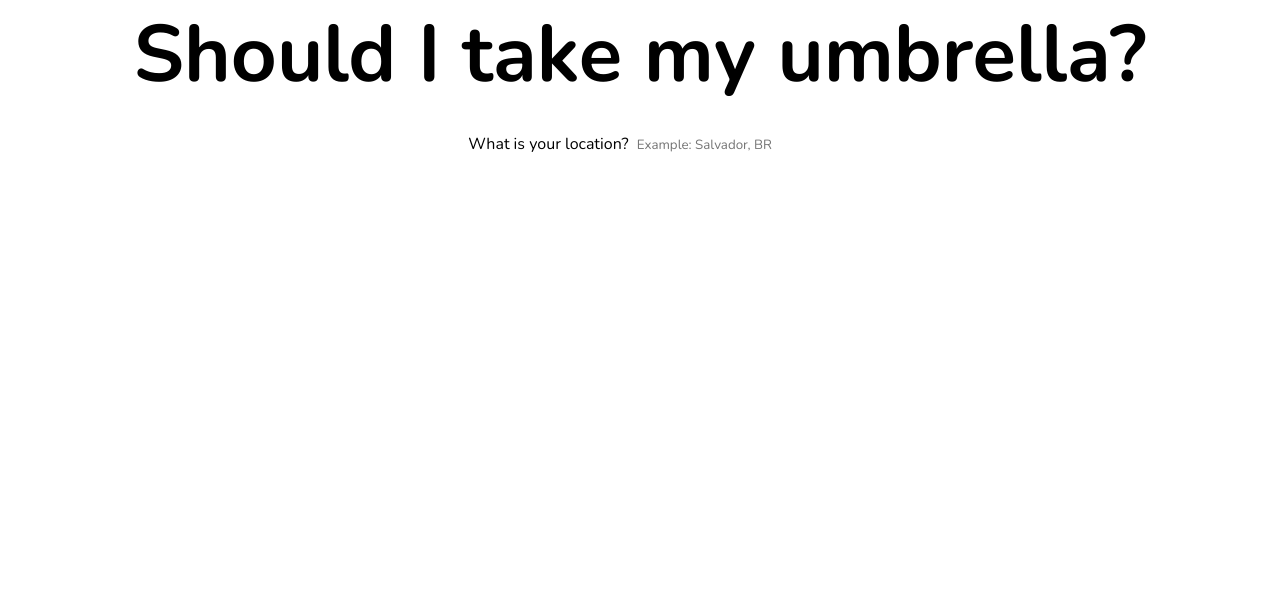
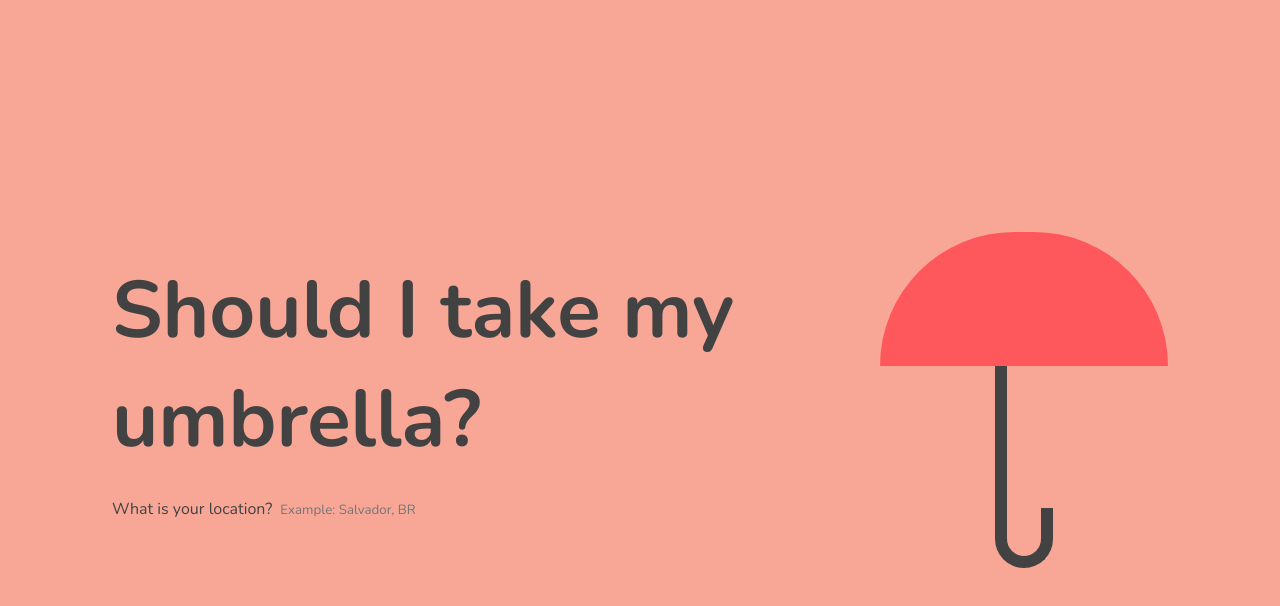
Before and after one commit to beatrizpenalva/should-i-take-my-umbrella, a React (Create React App) app: page / in a window 1280 px wide. Shown: the top 606 px of the page. Built offline with nearby package versions, Linux system fonts and the light colour scheme.

Commit message:
chore: create logo component

```diff
--- a/src/App.js
+++ b/src/App.js
@@ -1,5 +1,5 @@
 import React, { useState } from "react";
-// import Home from "./components/Home/Home";
+import Logo from "./components/Logo/index";
 import WeatherInfo from "./components/WeatherInfo/index";
 import WeatherDetails from "./components/WeatherDetails/index";
 import WeatherIcon from "./components/WeatherIcon/WeatherIcon";
@@ -249,16 +249,7 @@ function App() {
                 </form>
             </section>
 
-            <section className="logo">
-                <div className="umbrella-1"></div>
-
-                <div className="umbrella"></div>
-
-                <div className="umbrella-bottom">
-                    <div className="umbrella-2"></div>
-                    <div className="umbrella-3"></div>
-                </div>
-            </section>
+            <Logo />
         </main>
     )
   }
--- /dev/null
+++ b/src/components/Logo/index.jsx
@@ -0,0 +1,19 @@
+import React from 'react';
+import "./style.css";
+
+const Logo = () => {
+    return (
+        <section className="logo">
+            <div className="umbrella-1"></div>
+
+            <div className="umbrella"></div>
+
+            <div className="umbrella-bottom">
+                <div className="umbrella-2"></div>
+                <div className="umbrella-3"></div>
+            </div>
+        </section>
+    )
+}
+
+export default Logo;
--- a/src/components/Home/style.css
+++ b/src/components/Logo/style.css
@@ -1,23 +1,3 @@
-body {
-    background-color: #F8A797;
-}
-
-main {
-    display: flex;
-    align-items: center;
-    justify-content: center;
-    flex-wrap: wrap;
-    height: 100vh;
-    color: #424242;
-}
-
-.info-container {
-    display: flex;
-    flex-direction: column;
-    align-items: flex-start;
-    width: 60%;
-}
-
 .logo {
     display: flex;
     flex-direction: column;
@@ -55,7 +35,3 @@ main {
     border-bottom-left-radius: 5rem;
     border-bottom-right-radius: 5rem;
 }
-
-/* @media (max-width: 415px) {
-
-} */
--- a/src/index.css
+++ b/src/index.css
@@ -6,15 +6,14 @@
 }
 
 :root {
-  --font-color: black;
-  --bg-color: white;
-  --icon-color: black;
+  --font-color: #424242;
+  --bg-color: #F8A797;
+  --icon-color: #424242;
 }
 
 body {
   background-color: var(--bg-color);
   color: var(--font-color);
-  margin: 0 16px;
 }
 
 h1 {
@@ -40,7 +39,7 @@ button {
 }
 
 .location-info input {
-  margin-left: 8px;
+  margin-left: 0.5rem;
   background-color: transparent;
   border: transparent;
   outline: transparent;
@@ -105,6 +104,21 @@ button {
   margin-top: 2.5rem;
 }
 
+main {
+    display: flex;
+    align-items: center;
+    justify-content: center;
+    flex-wrap: wrap;
+    height: 100vh;
+}
+
+.info-container {
+    display: flex;
+    flex-direction: column;
+    align-items: flex-start;
+    width: 60%;
+}
+
 @media (max-width: 415px) {
   h1 {
     font-size: 3rem;
```
Also changed, not shown: src/components/Home/Home.jsx (deleted, +0 -37 lines).
